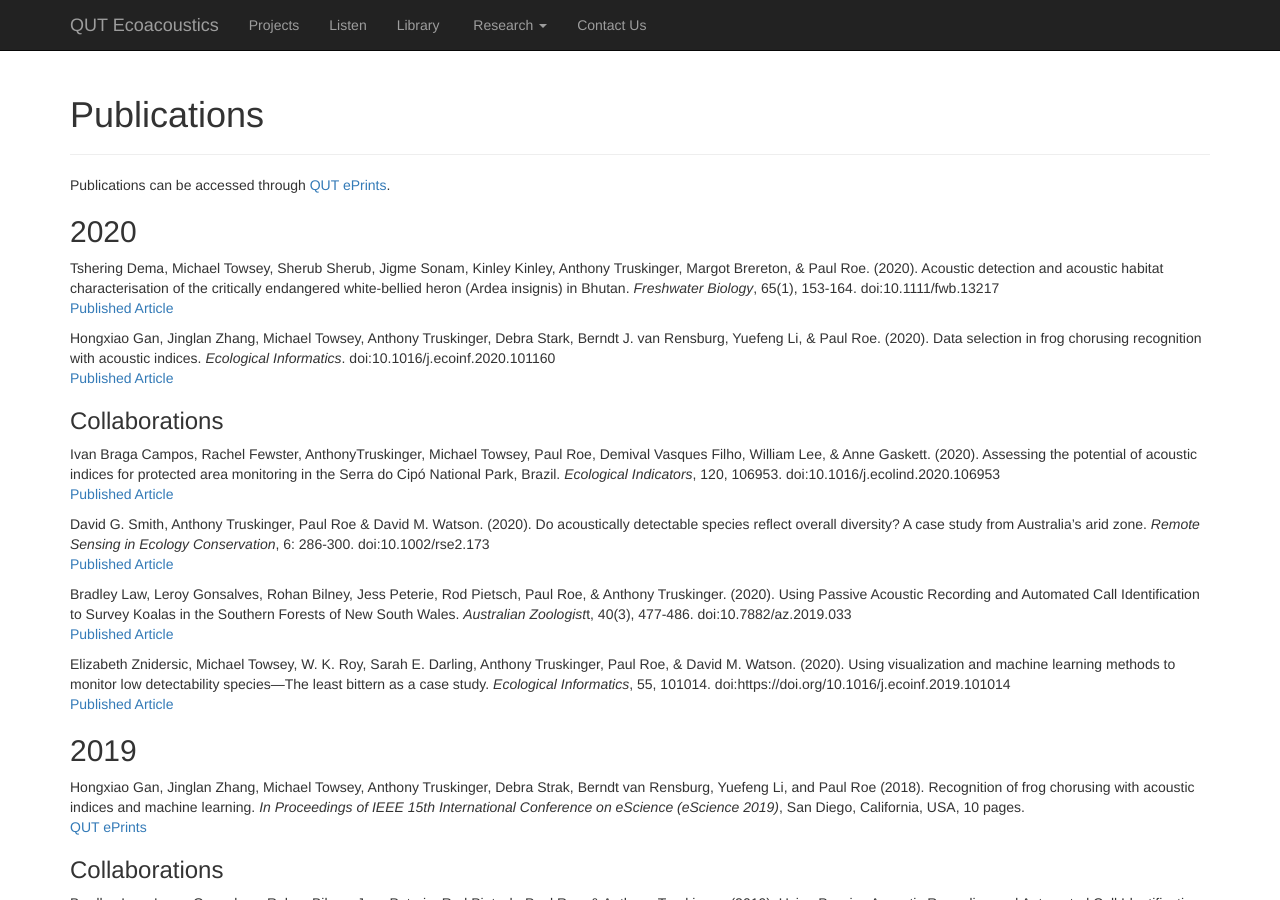
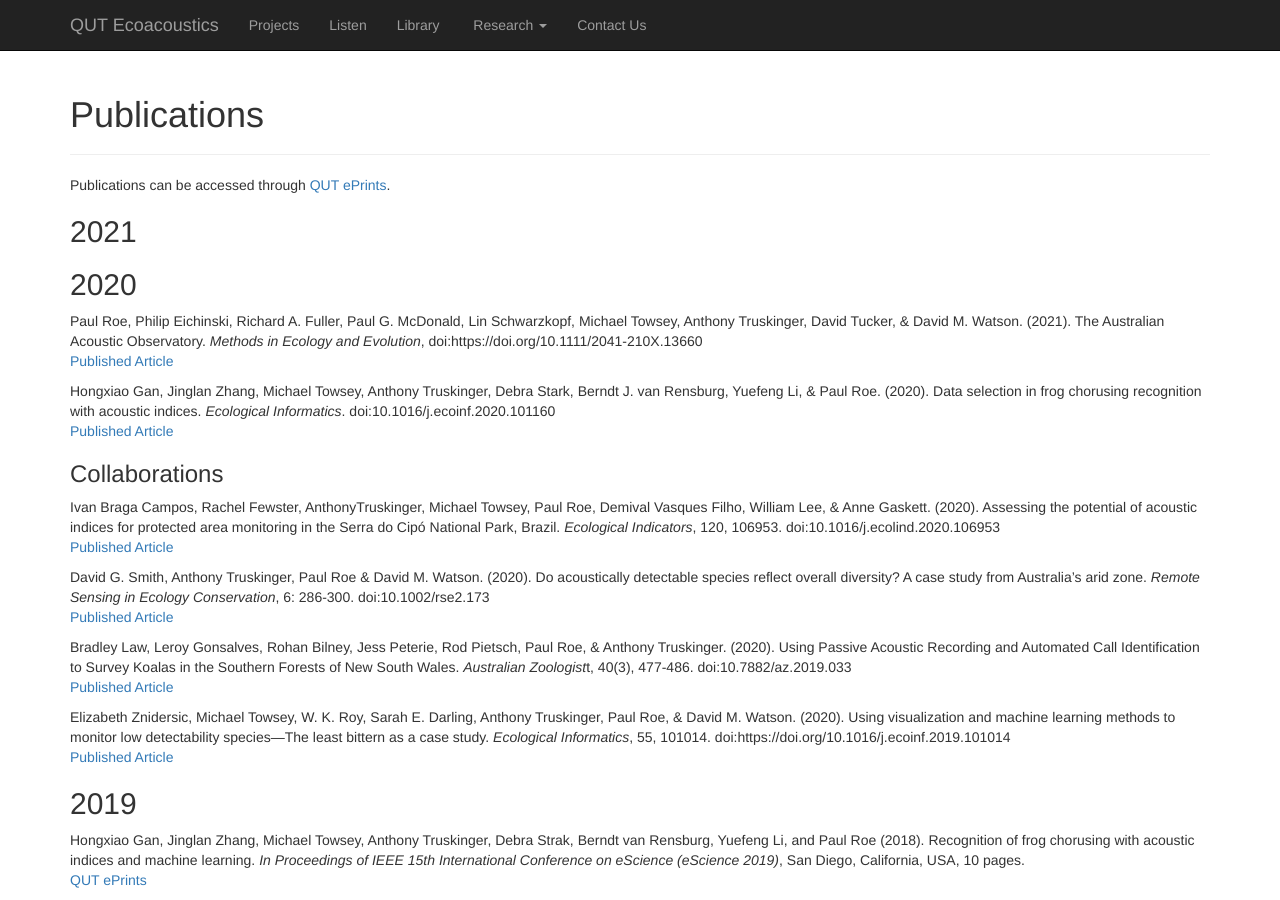
Before and after one commit to QutEcoacoustics/research-blog, a Jekyll site: the page built from publications/publications.html, in a window 1280 px wide and 900 px high. Built offline with Jekyll 4.4.1, drawn with Linux system fonts in a browser that asks for light colours; nearby versions of some CDN libraries.

Commit message:
Add a2o paper

```diff
--- a/publications/publications.html
+++ b/publications/publications.html
@@ -11,14 +11,18 @@ title: Ecosounds | Publications
     <p>Publications can be accessed through <a href="http://eprints.qut.edu.au/">QUT ePrints</a>.</p>
 
     <!-- Insert entries in reverse chronological order (newest first) -->
+    <h2>2021</h2>
+
+
     <h2>2020</h2>
 
     <p>
-        Tshering Dema, Michael Towsey, Sherub Sherub, Jigme Sonam, Kinley Kinley, Anthony Truskinger, Margot Brereton, & Paul Roe. (2020).
-         Acoustic detection and acoustic habitat characterisation of the critically endangered white-bellied heron (Ardea insignis) in Bhutan.
-        <i>Freshwater Biology</i>, 65(1), 153-164. doi:10.1111/fwb.13217
+        Paul Roe, Philip Eichinski, Richard A. Fuller, Paul G. McDonald, Lin Schwarzkopf, Michael Towsey, Anthony Truskinger, David Tucker, & David M. Watson. (2021).
+        The Australian Acoustic Observatory.
+        <i>Methods in Ecology and Evolution</i>,
+        doi:https://doi.org/10.1111/2041-210X.13660
         <br/>
-	    <a href="https://doi.org/10.1111/fwb.13217">Published Article</a>
+	    <a href="https://doi.org/10.1111/2041-210X.13660">Published Article</a>
     </p>
     <p>
         Hongxiao Gan, Jinglan Zhang, Michael Towsey, Anthony Truskinger, Debra Stark, Berndt J. van Rensburg, Yuefeng Li, & Paul Roe. (2020).
```
